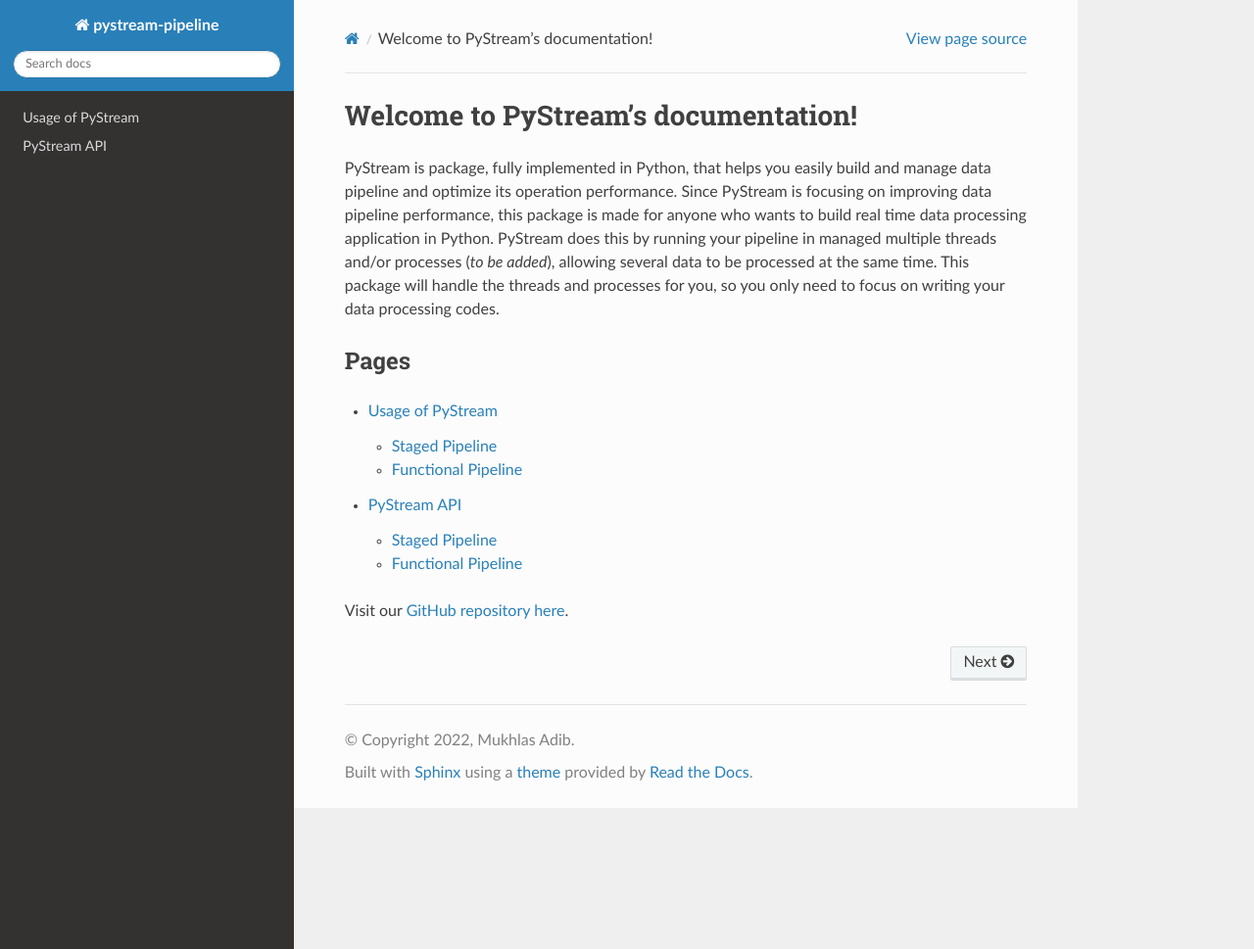
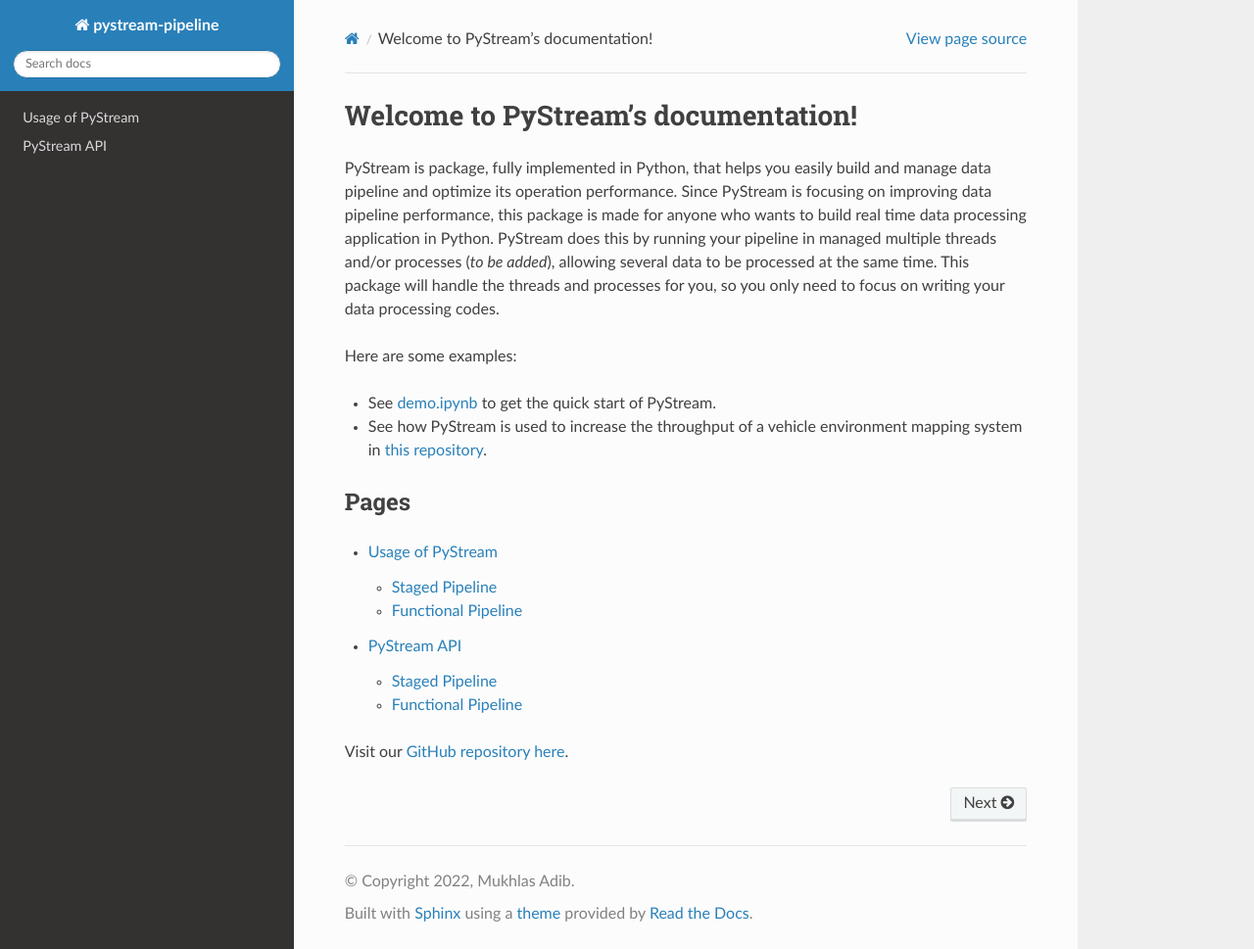
Before and after one commit to MukhlasAdib/pystream-pipeline, a Sphinx documentation site: the page built from docs/source/index.rst, in a window 1280 px wide and 969 px high. Shown: the whole window at 98% size. Built offline with Sphinx 7.4.7 and the Read the Docs theme 2.0.0, drawn with Linux system fonts in a browser that asks for light colours.

Commit message:
update index.rst

```diff
--- a/docs/source/index.rst
+++ b/docs/source/index.rst
@@ -6,6 +6,10 @@
 PyStream does this by running your pipeline in managed multiple threads and/or processes (*to be added*), allowing several data to be processed at the same time.
 This package will handle the threads and processes for you, so you only need to focus on writing your data processing codes.
 
+Here are some examples:
+
+- See `demo.ipynb <https://github.com/MukhlasAdib/pystream-pipeline/blob/main/demo.ipynb>`_ to get the quick start of PyStream.
+- See how PyStream is used to increase the throughput of a vehicle environment mapping system in `this repository <https://github.com/MukhlasAdib/KITTI_Mapping/tree/main/app>`_.
 
 Pages
 ----------------------------------------------
```
